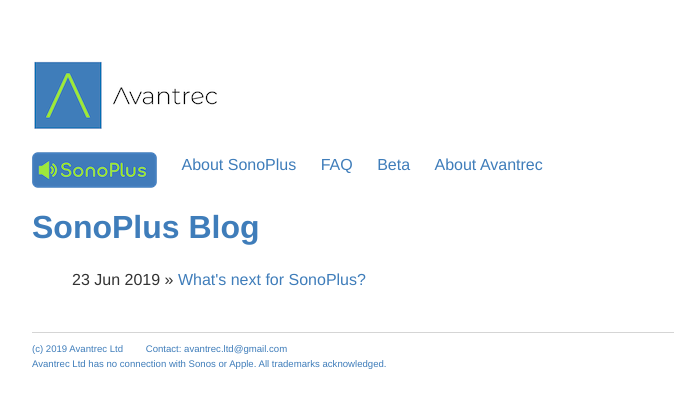
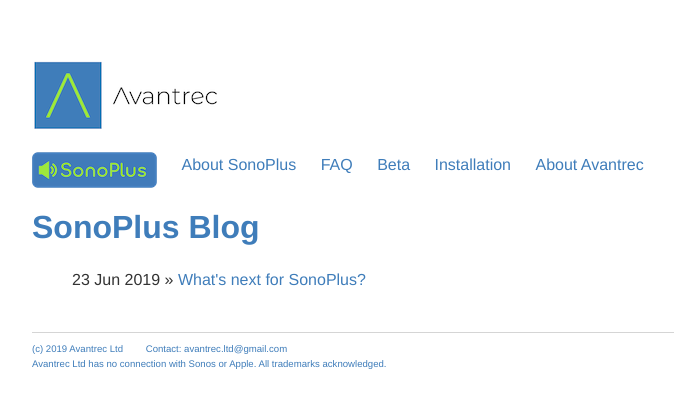
Before and after one commit to avantrec/avantrec.github.io, a Jekyll site: the page built from sonoplus-blog/index.html, in a window 1280 px wide. Shown: the top 408 px of the page, without its empty margins (32-706 px from the left). Built offline with Jekyll 4.4.1, drawn with Linux system fonts in a browser that asks for light colours.

Commit message:
Add installation navigation link

```diff
--- a/_layouts/sonoplus.html
+++ b/_layouts/sonoplus.html
@@ -13,6 +13,7 @@
                     <li><a href="/sonoplus">About SonoPlus</a></li>
                     <li><a href="/sonoplus-faq">FAQ</a></li>
                     <li><a href="/sonoplus-beta">Beta</a></li>
+                    <li><a href="/sonoplus-beta/installation">Installation</a></li>
                     <li><a href="/sonoplus-about">About Avantrec</a></li>
                 </ul>
             </nav>
```
